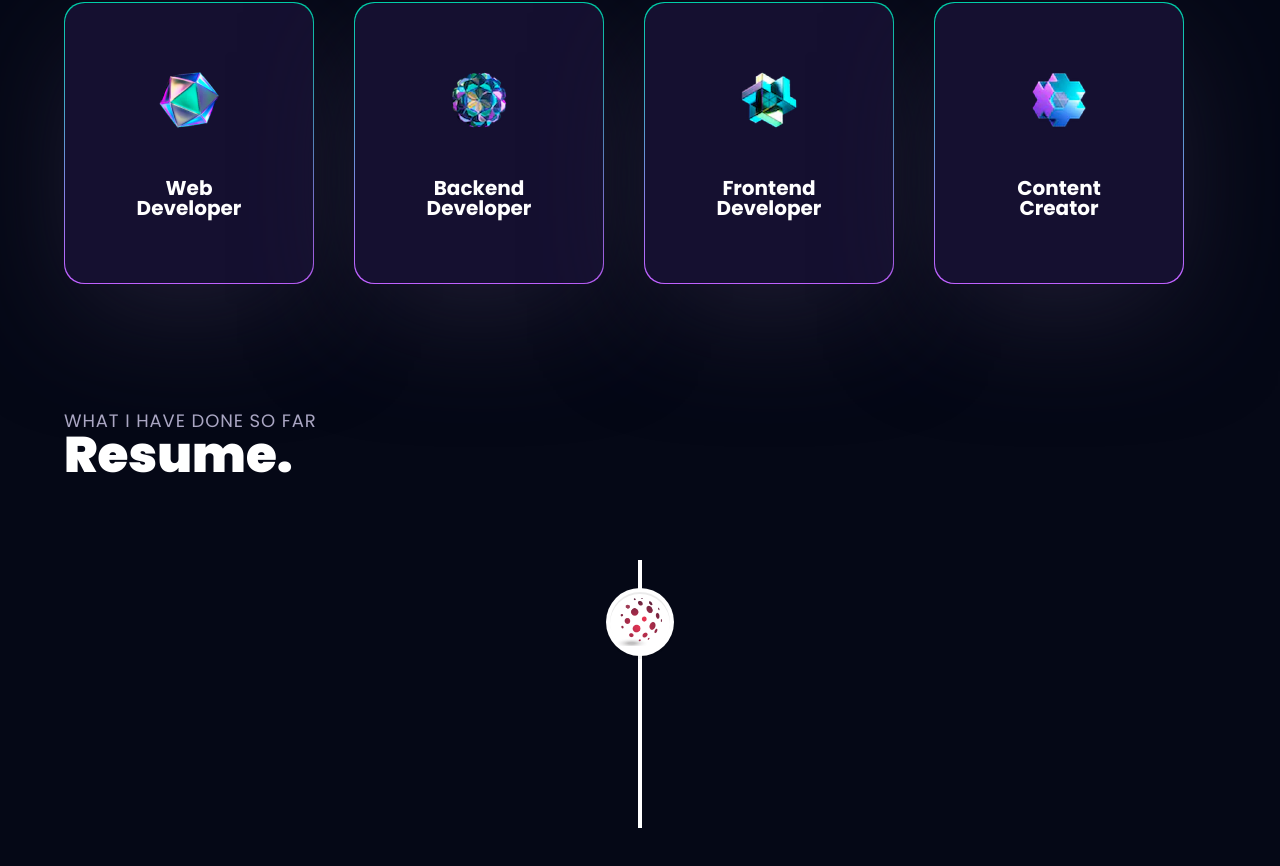
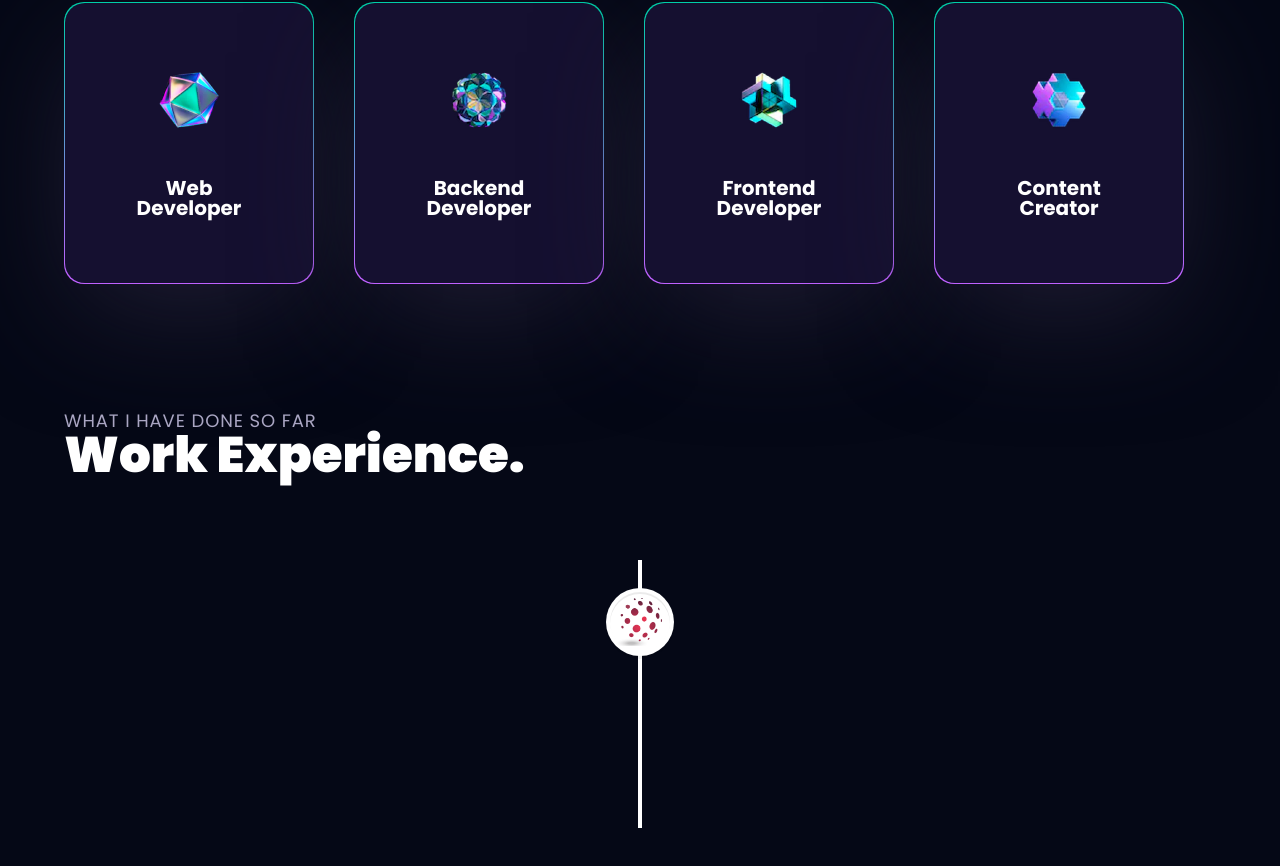
Before and after one commit to tristan-greffe/portfolio, a React (Create React App) app: page / in a window 1280 px wide. Shown: the part 1086-1952 px from the top of the page. Built offline with nearby package versions, Linux system fonts and the light colour scheme.

Commit message:
chore: update title of work section

```diff
--- a/src/components/Work.jsx
+++ b/src/components/Work.jsx
@@ -35,7 +35,7 @@ const Work = () => {
     <section id="work" className="work">
       <div className="work-header">
         <p className="work-header__subtitle">What I have done so far</p>
-        <h2 className="work-header__title">Resume.</h2>
+        <h2 className="work-header__title">Work Experience.</h2>
       </div>
 
       <div className="work-experiences">
```
